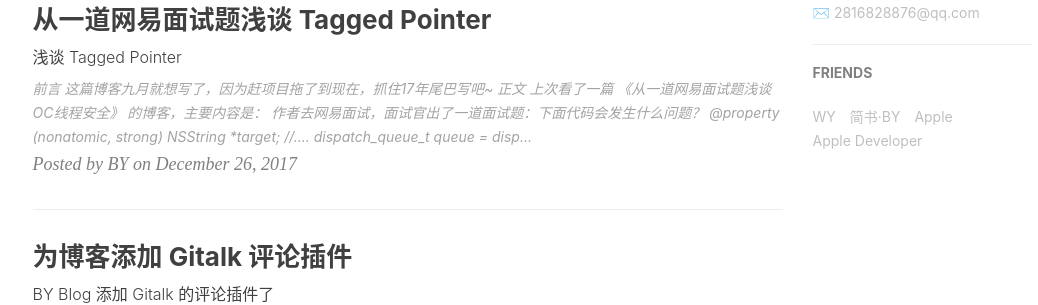
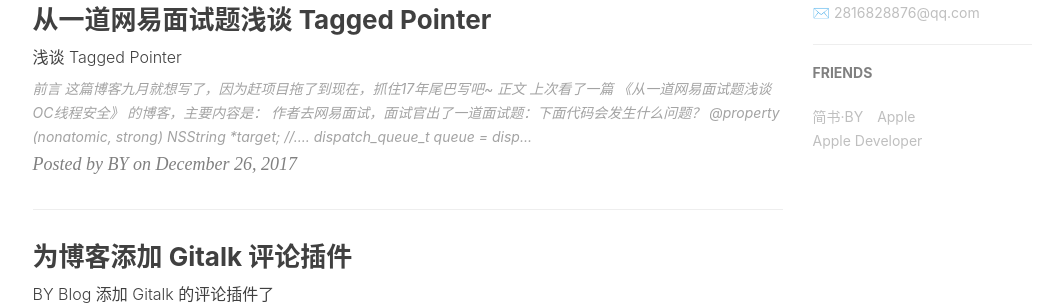
Before and after one commit to Lzw08/Lzw08.github.io, a Jekyll site: the page built from index.html, in a window 1280 px wide and 900 px high, scrolled down 1002 px. Shown: the part 152-457 px from the top of the window, without its empty margins (135-1173 px from the left). Built offline with Jekyll 4.4.1, drawn with Linux system fonts in a browser that asks for light colours; nearby versions of some CDN libraries; the list of posts is cut into pages by our own code; comment, search, counter and statistics services are not loaded.

```diff
--- a/_config.yml
+++ b/_config.yml
@@ -98,12 +98,9 @@ service-worker: true
 
 # Friends
 friends: [
-    {
-        title: "WY",
-        href: "http://zhengwuyang.com"
-    },{
+   {
         title: "简书·BY",
-        href: "http://www.jianshu.com/u/e71990ada2fd"
+        href: "https://www.jianshu.com/p/7edb6b838a2e"
     },{
         title: "Apple",
         href: "https://apple.com"
```
